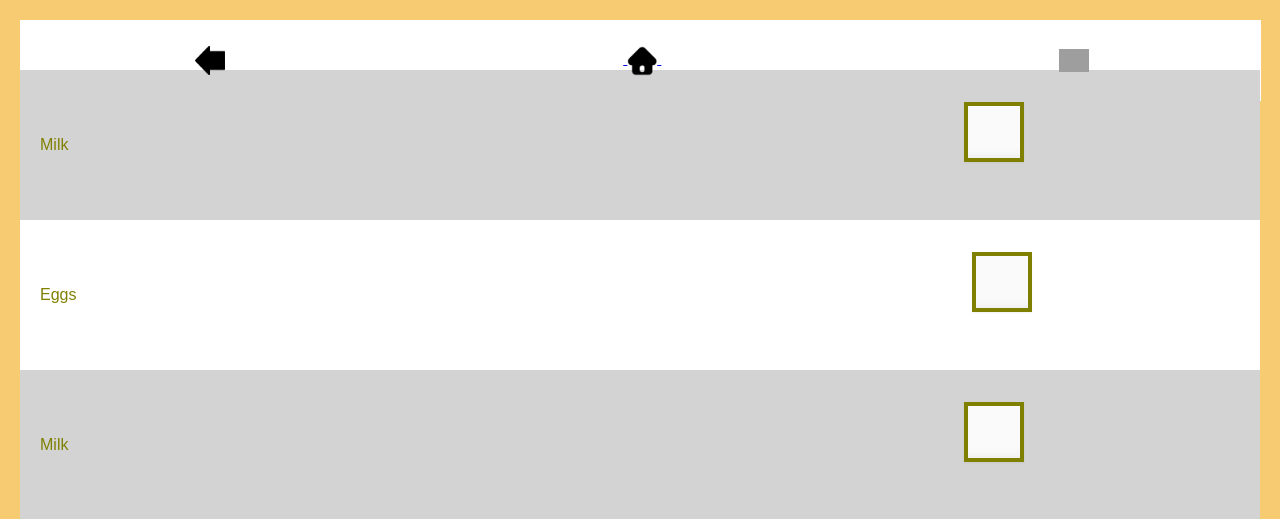
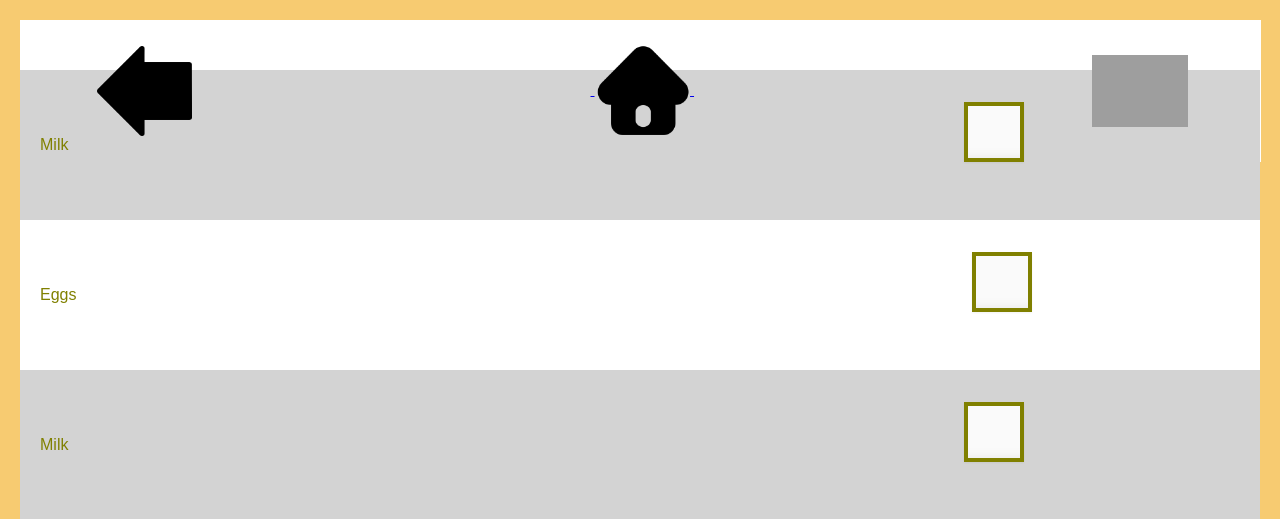
Before and after one commit to anoushkaramkumar/Recipe-Genie, a PHP site: page /screen2.php in a window 1280 px wide. Shown: the top 519 px of the page. Run offline with PHP 8.4, Linux system fonts and the light colour scheme; some libraries are stand-ins or nearby versions; grey boxes are pictures that could not be loaded.

Commit message:
icon fix

```diff
--- a/DESI KITCHEN/www/css/screen2.css
+++ b/DESI KITCHEN/www/css/screen2.css
@@ -48,8 +48,8 @@ body {
 }
 img {
     vertical-align: middle;
-    max-height: 30px;
-    max-width: 30px;
+    max-height: 3%;
+    max-width: 8%;
 }
 .home{
 	margin: 5% 33%;
```
